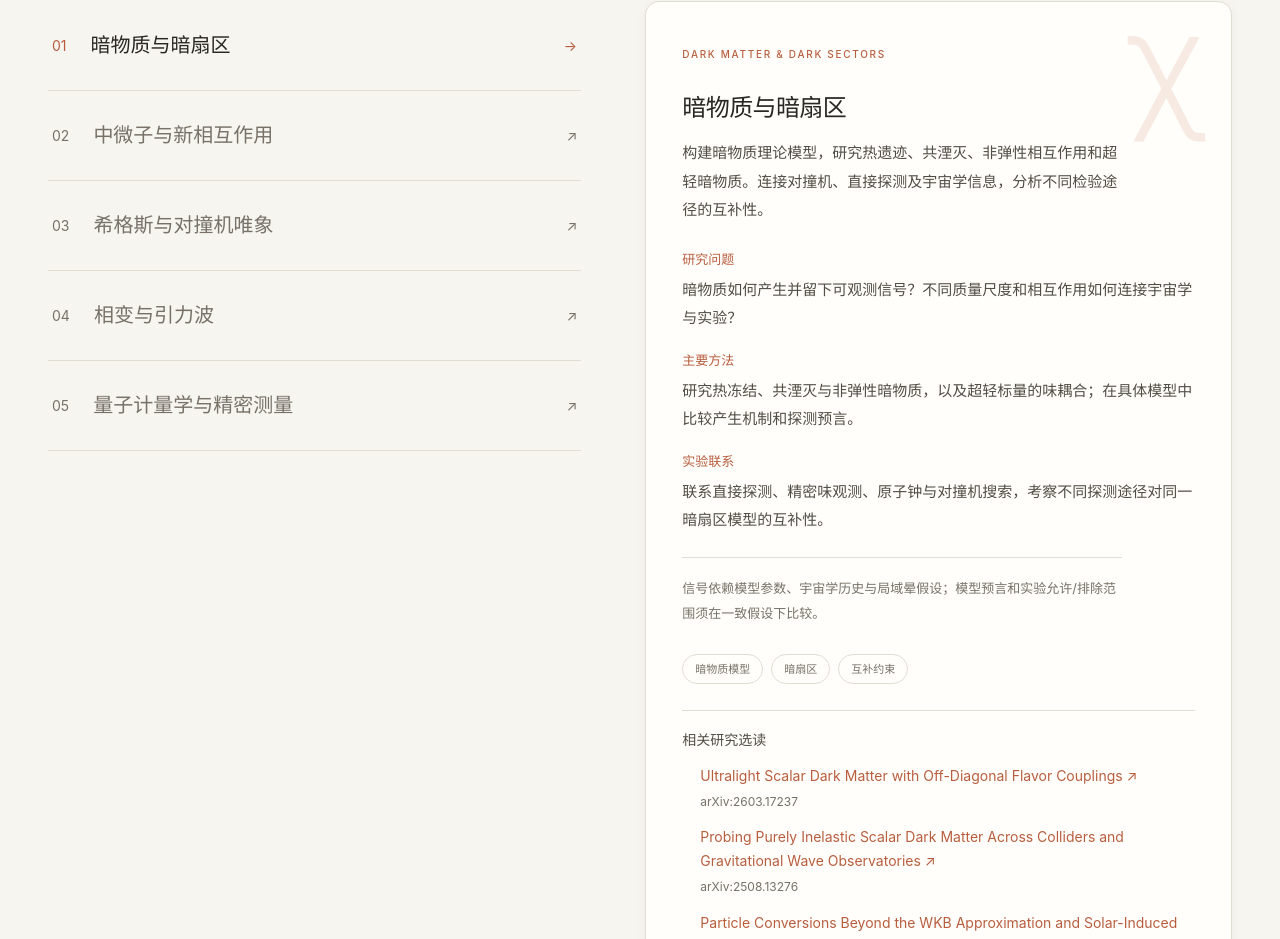
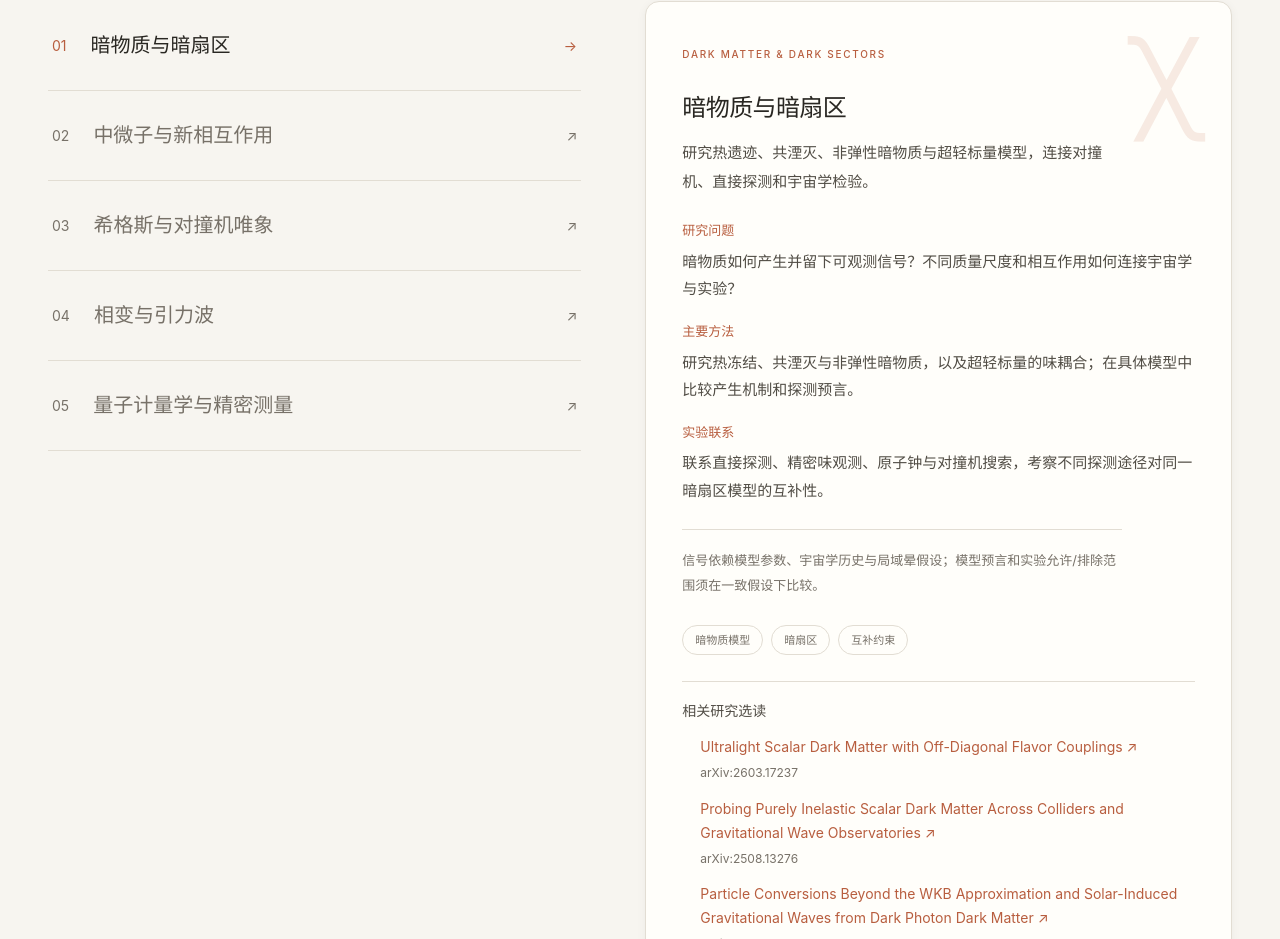
Before and after one commit to lm846802297-bit/buaa-hep-lab, a Vue app in the folder frontend/: page / in a window 1280 px wide. Shown: the part 1053-1992 px from the top of the page. Built offline with nearby package versions, Linux system fonts and the light colour scheme.

Commit message:
perf: keep homepage dark-matter summary concise

```diff
--- a/frontend/src/content/lab.js
+++ b/frontend/src/content/lab.js
@@ -48,7 +48,7 @@ export const directions = [
     "title": "暗物质与暗扇区",
     "en": "DARK MATTER & DARK SECTORS",
     "symbol": "χ",
-    "text": "构建暗物质理论模型，研究热遗迹、共湮灭、非弹性相互作用和超轻暗物质。连接对撞机、直接探测及宇宙学信息，分析不同检验途径的互补性。",
+    "text": "研究热遗迹、共湮灭、非弹性暗物质与超轻标量模型，连接对撞机、直接探测和宇宙学检验。",
     "detail": "信号依赖模型参数、宇宙学历史与局域晕假设；模型预言和实验允许/排除范围须在一致假设下比较。",
     "question": "暗物质如何产生并留下可观测信号？不同质量尺度和相互作用如何连接宇宙学与实验？",
     "methods": "研究热冻结、共湮灭与非弹性暗物质，以及超轻标量的味耦合；在具体模型中比较产生机制和探测预言。",
```
